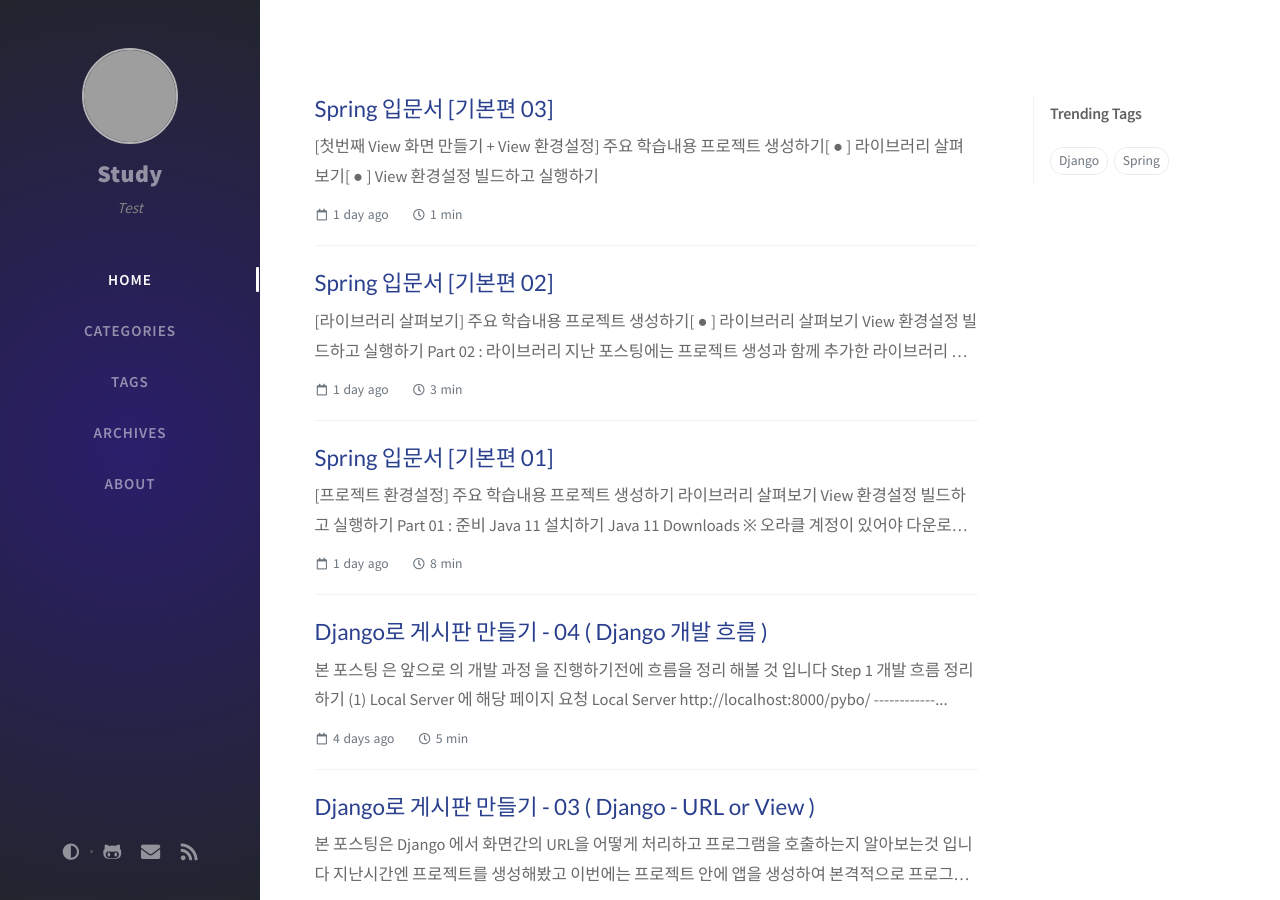
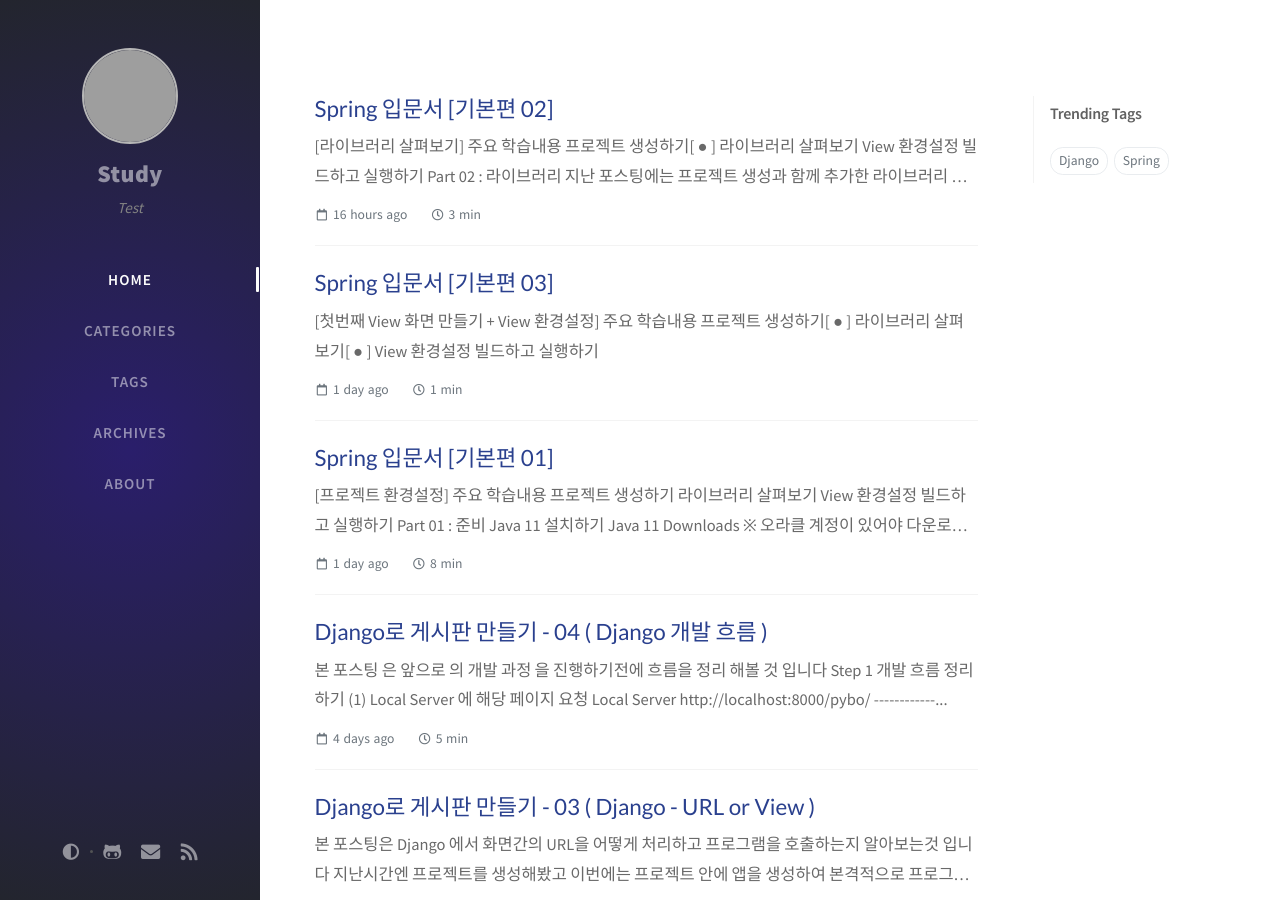
Before and after one commit to ksm0207/ksm0207.github.io, a Jekyll site: the page built from index.html, in a window 1280 px wide and 900 px high. Built offline with Jekyll 4.4.1, drawn with Linux system fonts in a browser that asks for light colours; nearby versions of some CDN libraries; the list of posts is cut into pages by our own code; comment, search, counter and statistics services are not loaded; part of the change alters nothing that is shown; grey boxes are pictures that could not be loaded.

```diff
--- a/_posts/2021-02-23-spring_study02.md
+++ b/_posts/2021-02-23-spring_study02.md
@@ -1,11 +1,13 @@
 ---
 title: Spring 입문서 [기본편 02]
 author: Kim
-date: 2021-02-22 16:40 +0900   # 2019-08-20 19:34:00 0900
+date: 2021-02-23 17:40 +0900   # 2019-08-20 19:34:00 0900
 categories : ["Spring", ""]
 tags: [Spring,null]
 comments : true
 ---
+
+
 
 # [라이브러리 살펴보기]
 
```
